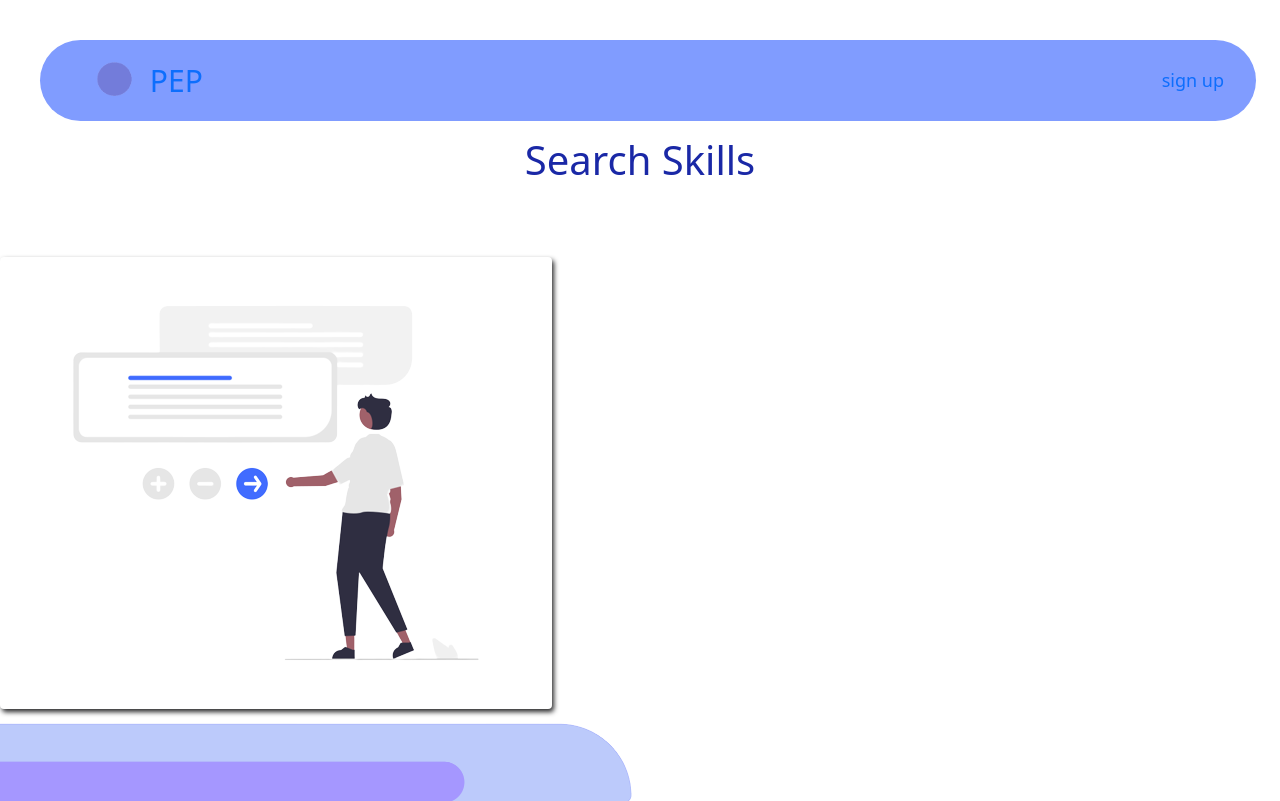
After one commit to likith5/performance-enhancement-system, a Flask app: page /searchfeature in a window 1280 px wide. The commit adds this page. Run offline with Flask 3, Linux system fonts and the light colour scheme.

Commit message:
small edits are being done

```diff
--- a/application/routes.py
+++ b/application/routes.py
@@ -22,3 +22,8 @@ def search():
 
     title="search"
     return render_template("search.html",title=title)
+@app.route("/searchfeature")
+def searchfeature():
+
+    title="search"
+    return render_template("searchfeature.html",title=title)
--- a/application/static/css/styles.css
+++ b/application/static/css/styles.css
@@ -95,6 +95,7 @@ bottom: 20px;;
  .search{
 margin-top: 10%;
  }
+/* this is for search feature page..  */
 
   .inputcontrol{
     box-shadow: 2px 2px 2px #3330d1;
--- /dev/null
+++ b/application/templates/searchfeature.html
@@ -0,0 +1,31 @@
+
+{% extends "index.html" %}
+
+{% block content %}
+      <!-- login content with the image picture..  -->
+      <div class="text-center addpadding smallcontext ">
+        <h1>Search Skills</h1>
+        </div>
+      <div class="container search_container" style =" padding-left:0px; margin-left:0px; ">
+        <div class="row">
+          <div class="col-md-6">
+            <div class="imger">
+            <img src="{{ url_for('static',filename='images/feature.png')}}" class="rounded float-start img" style ="padding-left: 0px;"alt="...">
+           </div>
+        </div>
+
+        <div class="col-md-6 ">
+            <div class="container-fluid border-3">
+
+              </div>
+          </div>
+
+        </div>
+
+      </div>
+      <div class="container-fluid " style ="padding-left: 0px;">
+        <img src="{{ url_for('static',filename='images/lower.png')}}" class="img-fluid float-start w-50" alt="...">
+       </div>
+
+
+       {% endblock content %}
```
Also changed, not shown: application/static/images/feature.png (added).
